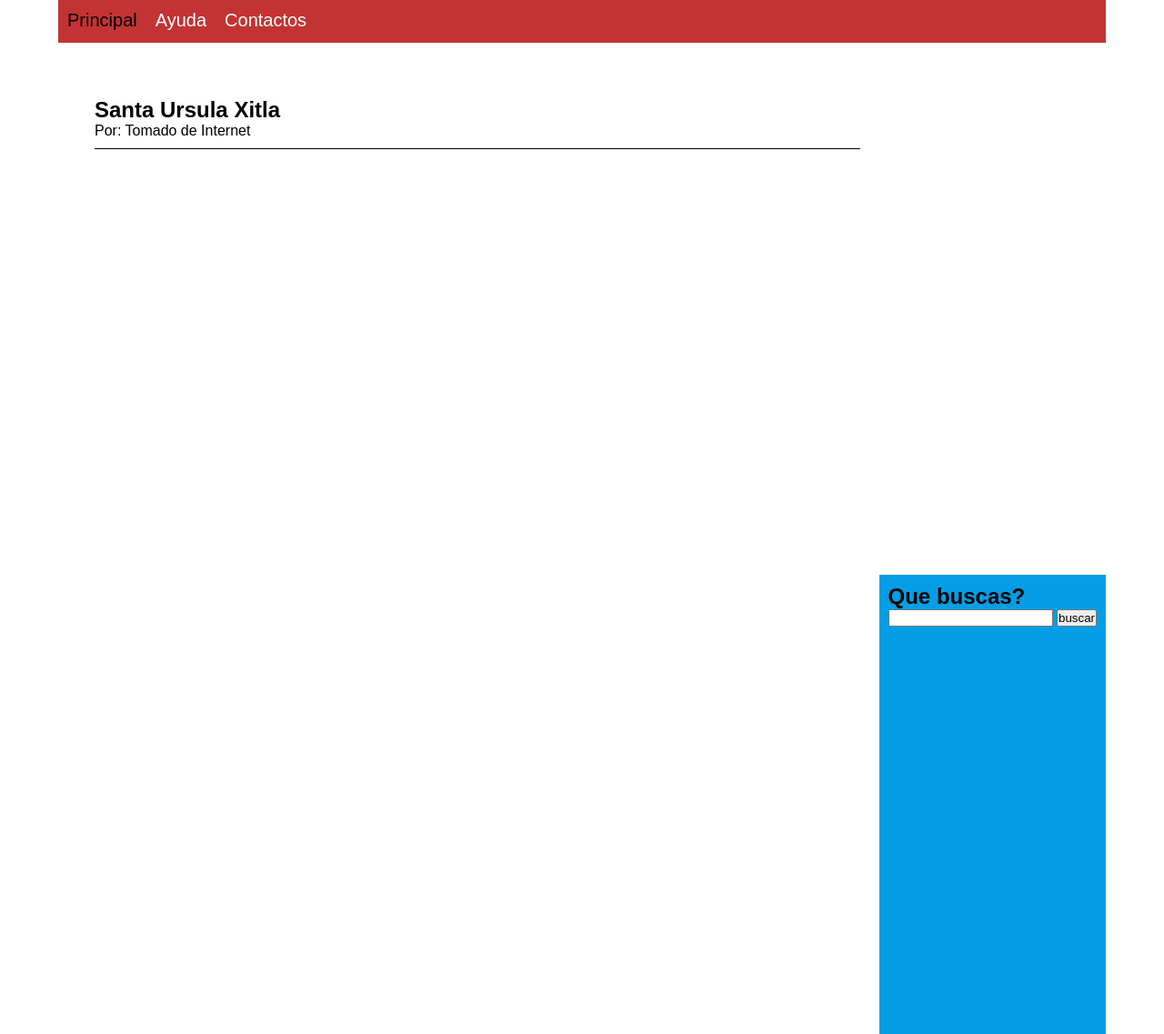
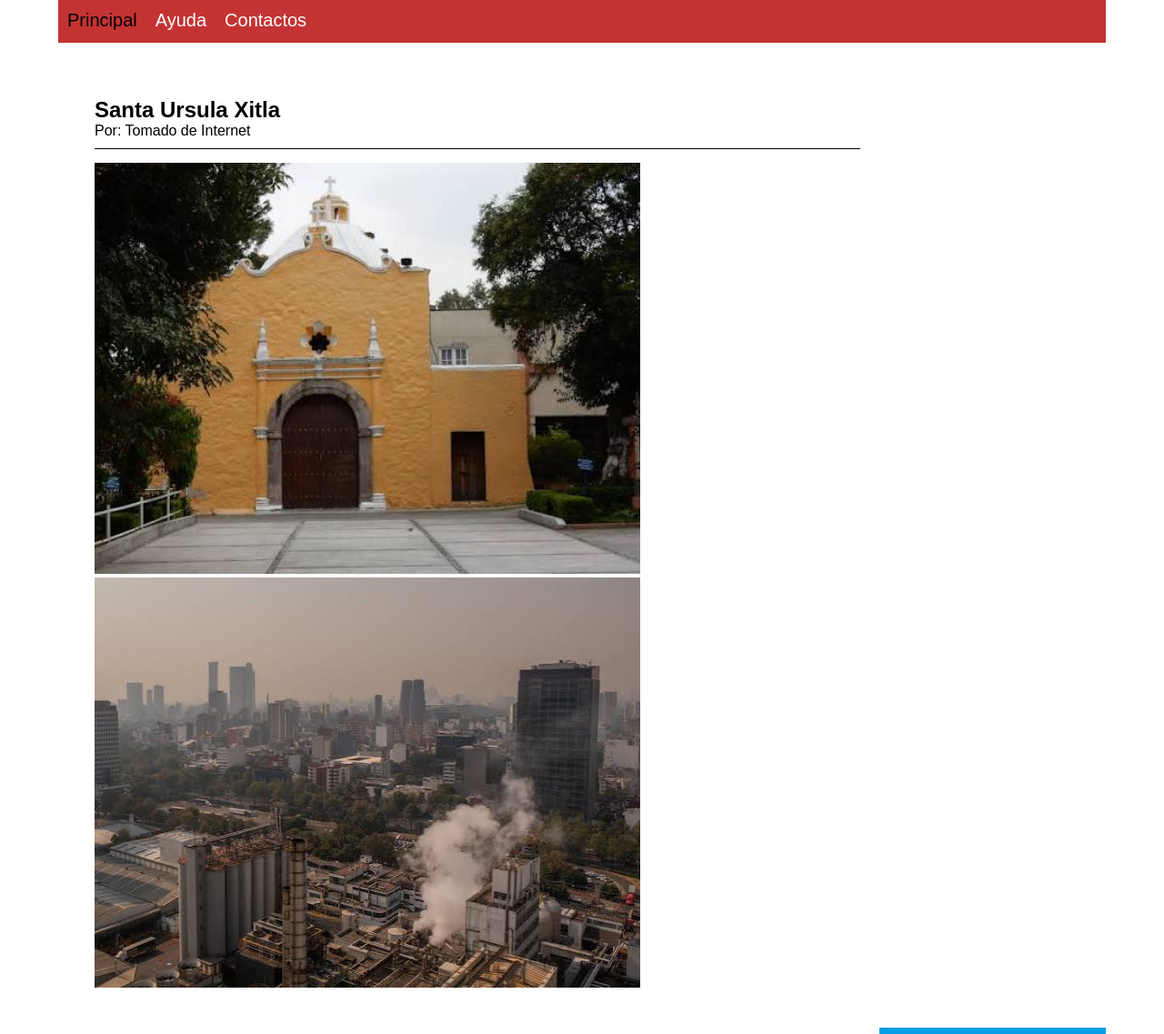
Before and after one commit to Melanie4416/paginademeli, a plain HTML site: page pueblo1.html in a window 1280 px wide. Shown: the part 103-1240 px from the top of the page at 91% size. Drawn offline with Linux system fonts and the light colour scheme.

Commit message:
Insert images in pueblo1.html
Added images to the content section of the HTML file.

```diff
--- a/pueblo1.html
+++ b/pueblo1.html
@@ -26,6 +26,9 @@
            <h2>Santa Ursula Xitla</a></h2>
            <p>Por: Tomado de Internet</p>
           </article>
+             <img src="iglesia.jpg" alt=" "width="600" heigh="300">
+                  <img src="contaminación.jpg" alt=" "width="600" heigh="300">
+
 
         </section>
 
```
